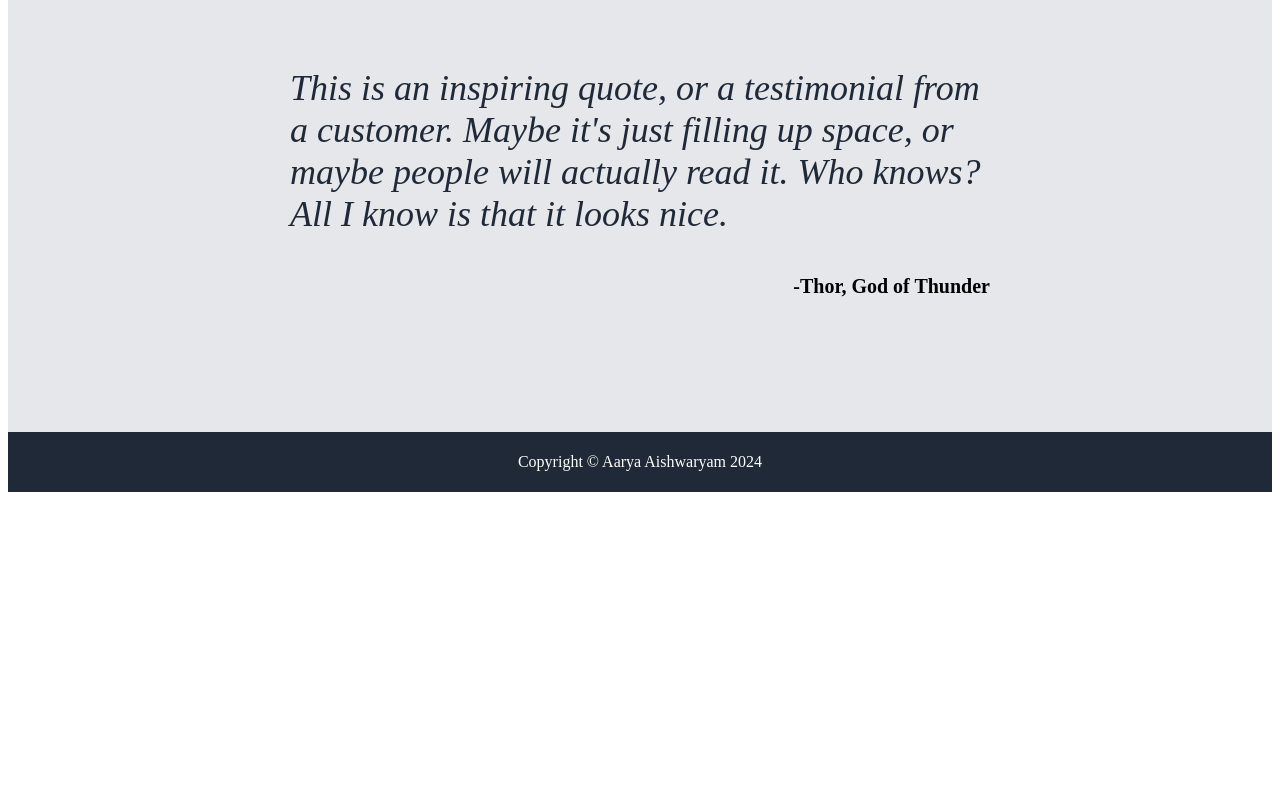
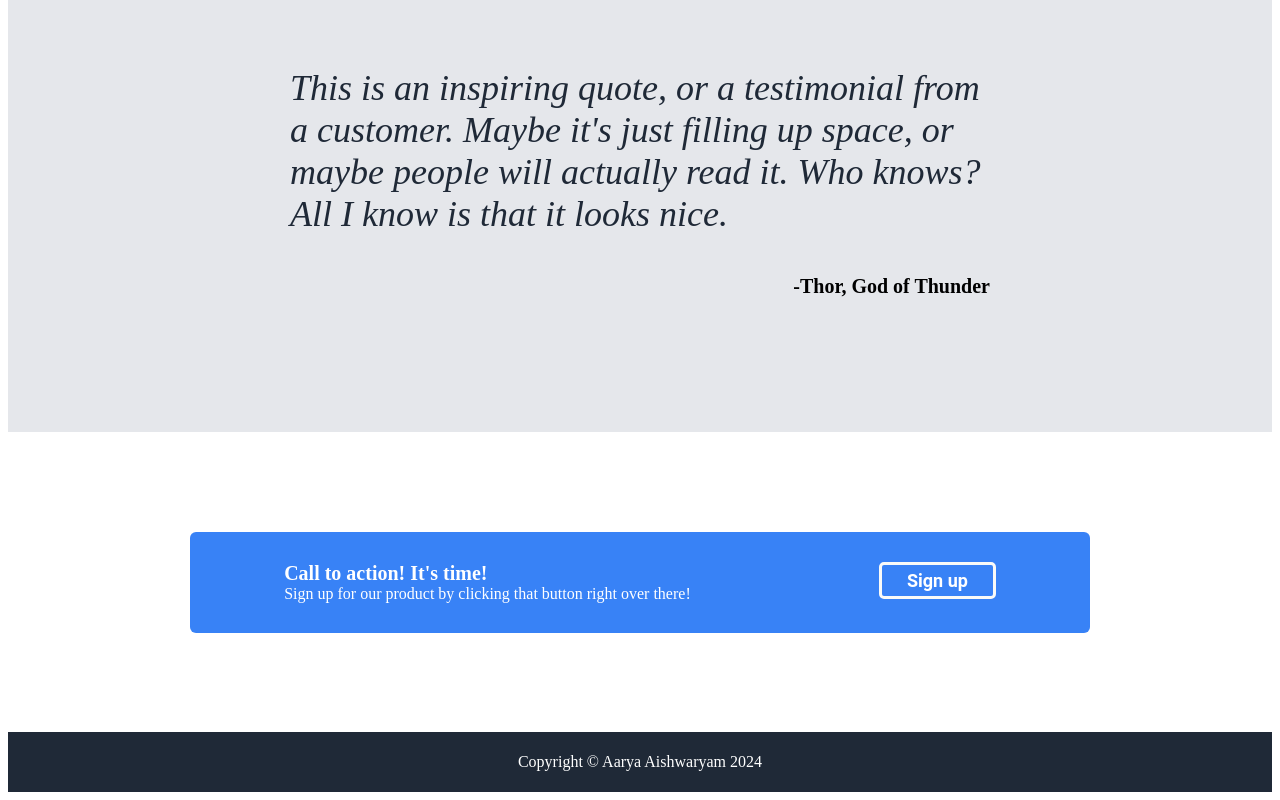
Before and after one commit to qnity001/landing-page, a plain HTML site: page index.html in a window 1280 px wide. Shown: the part 1166-1966 px from the top of the page. Before the commit the page ends 1666 px from the top, so only its background shows below. Drawn offline with Linux system fonts and the light colour scheme.

Commit message:
Finish Section-4
- A div to contain the text and another
to have the button separate

```diff
--- a/index.html
+++ b/index.html
@@ -35,7 +35,7 @@
                         here under the main title. It's a smaller font
                         and the color is a lower contrast.
                     </div>
-                    <button class="sign-up">Sign Up</button>
+                    <button class="first sign-up">Sign Up</button>
 
                 </div>
 
@@ -97,6 +97,24 @@
             </div>
         </div>
 
+        <div class="section-4">
+            <div class="call">
+
+                <div class="call-content">
+                    <div class="call-main">
+                        Call to action! It's time!
+                    </div>
+                    <div class="call-text">
+                        Sign up for our product by clicking that button
+                        right over there!
+                    </div>
+                </div>
+
+                <button class="call-button sign-up">Sign up</button>
+
+            </div>
+        </div>
+
         <div class="footer">
             Copyright &copy Aarya Aishwaryam 2024
         </div>
--- a/style.css
+++ b/style.css
@@ -19,7 +19,8 @@ body {
 
 .header,
 .section,
-.section-2 {
+.section-2,
+.call {
     width: 900px;
 }
 
@@ -93,17 +94,22 @@ ul {
 }
 
 .sign-up {
+    box-sizing: border-box;
     font-family: Roboto, sans-serif;
-    border: none;
-    border-radius: 4px;
+    border-radius: 5px;
+    flex-shrink: 0;
+    font-weight: bold;
+    padding: 5px 25px;
+    align-self: flex-start;
+    font-size: 18px;
     background: #3882F6;
     color: white;
-    flex-shrink: 0;
-    font-weight: bold;
-    padding: 10px 30px;
-    align-self: flex-start;
-    font-size: 18px;
-  }
+    border: solid 3px;
+}
+
+.first {
+    border-color: #3882F6;
+}
 
 .section-2 {
     display: flex;
@@ -172,6 +178,36 @@ ul {
     justify-content: flex-end;
 }
 
+.section-4 {
+    height : 300px;
+    display: flex;
+    justify-content: center;
+    align-items: center;
+}
+
+.call {
+    display: flex;
+    justify-content: space-around;
+    padding: 30px 0px;
+    background: #3882F6;
+    border-radius: 6px;
+    border: none;
+}
+
+.call-button {
+    border-color: #F9FAF8;
+}
+
+.call-main {
+    font-size: 20px;
+    color: white;
+    font-weight: 800;
+}
+
+.call-text {
+    color: white;
+}
+
 .footer {
     margin-top: auto;
     height: 60px;
```
